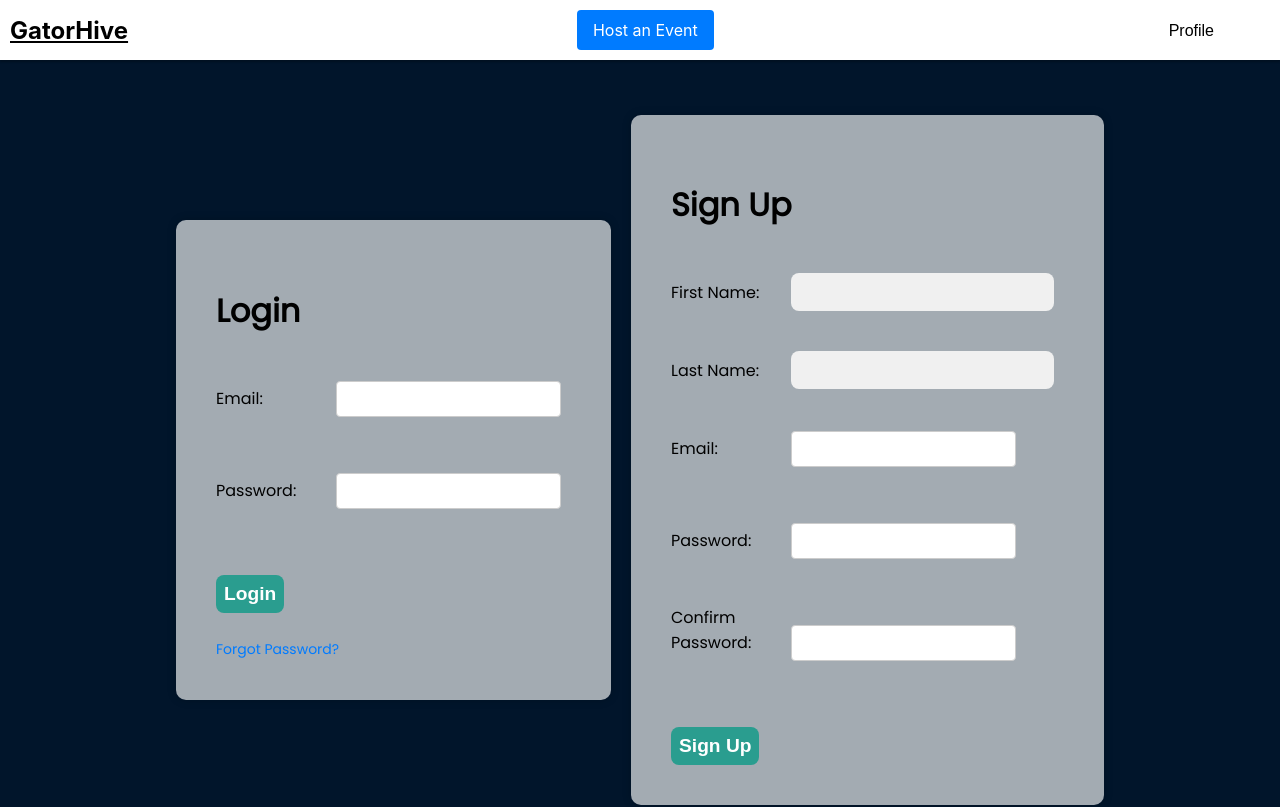
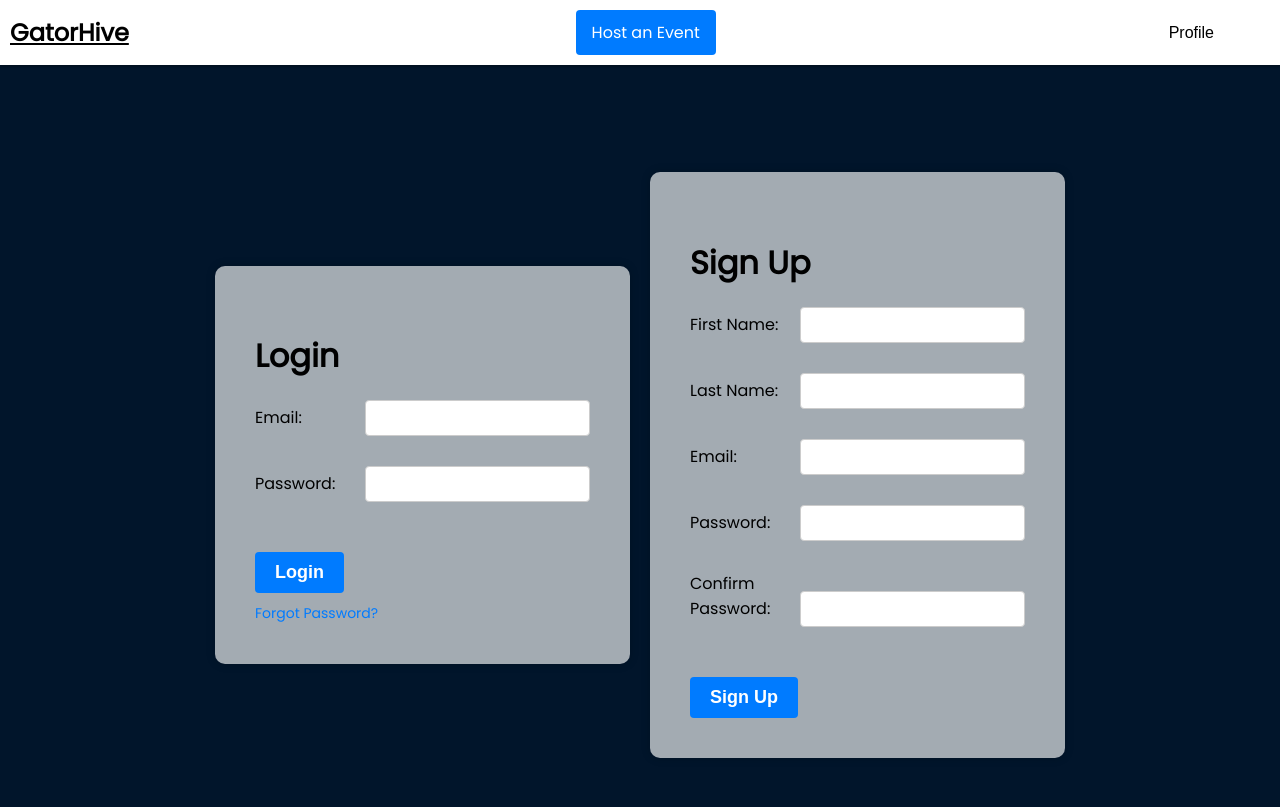
Before and after one commit to shanmukhchowdary147/GatorHive-26, a React (Create React App) app in the folder client/: page /login in a window 1280 px wide. Shown: the top 807 px of the page. Built offline with nearby package versions, Linux system fonts and the light colour scheme.

Commit message:
changes -shunn

```diff
--- a/client/package.json
+++ b/client/package.json
@@ -22,12 +22,6 @@
     "test": "react-scripts test",
     "eject": "react-scripts eject"
   },
-  "eslintConfig": {
-    "extends": [
-      "react-app",
-      "react-app/jest"
-    ]
-  },
   "browserslist": {
     "production": [
       ">0.2%",
--- a/client/src/index.css
+++ b/client/src/index.css
@@ -1,8 +1,8 @@
+@import url('https://fonts.googleapis.com/css2?family=Domine:wght@700&family=Poppins&display=swap');
+
 body {
   margin: 0;
-  font-family: -apple-system, BlinkMacSystemFont, 'Segoe UI', 'Roboto', 'Oxygen',
-    'Ubuntu', 'Cantarell', 'Fira Sans', 'Droid Sans', 'Helvetica Neue',
-    sans-serif;
+  font-family: 'Poppins', sans-serif;
   -webkit-font-smoothing: antialiased;
   -moz-osx-font-smoothing: grayscale;
 }
--- a/client/src/pages/HostEvent/HostEvent.css
+++ b/client/src/pages/HostEvent/HostEvent.css
@@ -3,22 +3,22 @@ h1 {
   margin-bottom: 2rem;
 }
 
-form {
+.eventHost-form {
   display: flex;
   flex-direction: column;
   gap: 1rem;
 }
 
-label {
+.eventHost-form label {
   display: block;
   font-size: 1.2rem;
 }
 
-input[type="text"],
-input[type="number"],
-input[type="date"],
-select,
-textarea {
+.eventHost-form input[type='text'],
+.eventHost-form input[type='number'],
+.eventHost-form input[type='date'],
+.eventHost-form select,
+.eventHost-form textarea {
   font-size: 1.2rem;
   padding: 0.5rem;
   border-radius: 0.5rem;
@@ -28,18 +28,18 @@ textarea {
   margin-bottom: 1rem;
 }
 
-input[type="text"]:disabled {
+.eventHost-form input[type='text']:disabled {
   background-color: white;
 }
-input {
+.eventHost-form input {
   margin: 10px;
 }
 
-input[type="checkbox"] {
+.eventHost-form input[type='checkbox'] {
   margin-right: 0.5rem;
 }
 
-button[type="submit"] {
+.eventHost-form button[type='submit'] {
   background-color: #2a9d8f;
   color: white;
   font-size: 1.2rem;
@@ -50,7 +50,7 @@ button[type="submit"] {
   transition: background-color 0.2s ease-in-out;
 }
 
-button[type="submit"]:hover {
+button[type='submit']:hover {
   background-color: #1e7c72;
   margin: 10px;
 }
--- a/client/src/pages/HostEvent/HostEvent.js
+++ b/client/src/pages/HostEvent/HostEvent.js
@@ -1,19 +1,19 @@
-import "./HostEvent.css";
-import React, { useState } from "react";
+import './HostEvent.css';
+import React, { useState } from 'react';
 
 function HostEventPage() {
-  const [eventName, setEventName] = useState("");
-  const [eventDetails, setEventDetails] = useState("");
-  const [eventLocation, setEventLocation] = useState("");
+  const [eventName, setEventName] = useState('');
+  const [eventDetails, setEventDetails] = useState('');
+  const [eventLocation, setEventLocation] = useState('');
   const [isOnline, setIsOnline] = useState(false);
-  const [eventDate, setEventDate] = useState("");
-  const [tags, setTags] = useState("");
+  const [eventDate, setEventDate] = useState('');
+  const [tags, setTags] = useState('');
   const [posterImage, setPosterImage] = useState(null);
-  const [club, setClub] = useState("");
-  const [entryFee, setEntryFee] = useState("");
-  const [theme, setTheme] = useState("");
-  const [capacity, setCapacity] = useState("");
-  const [freeStuff, setFreeStuff] = useState("");
+  const [club, setClub] = useState('');
+  const [entryFee, setEntryFee] = useState('');
+  const [theme, setTheme] = useState('');
+  const [capacity, setCapacity] = useState('');
+  const [freeStuff, setFreeStuff] = useState('');
   const [allowGroupRegistration, setAllowGroupRegistration] = useState(false);
   const [carpooling, setCarpooling] = useState(false);
   const [alcoholAllowed, setAlcoholAllowed] = useState(false);
@@ -30,10 +30,10 @@ function HostEventPage() {
 
   const handleLocationChange = (event) => {
     if (event.target.checked) {
-      setEventLocation("Online Event");
+      setEventLocation('Online Event');
       setIsOnline(true);
     } else {
-      setEventLocation("");
+      setEventLocation('');
       setIsOnline(false);
     }
   };
@@ -41,27 +41,27 @@ function HostEventPage() {
   const handleSubmit = (event) => {
     event.preventDefault();
     // Here you could make an API call to submit the form data and image to a server
-    console.log("Event Name:", eventName);
-    console.log("Event Details:", eventDetails);
-    console.log("Event Location:", eventLocation);
-    console.log("Is Online:", isOnline);
-    console.log("Event Date:", eventDate);
-    console.log("Tags:", tags);
-    console.log("Poster Image:", posterImage);
-    console.log("Club:", club);
-    console.log("Entry Fee:", entryFee);
-    console.log("Theme:", theme);
-    console.log("Capacity:", capacity);
-    console.log("Free Stuff:", freeStuff);
-    console.log("Allow Group Registration:", allowGroupRegistration);
-    console.log("Carpooling:", carpooling);
-    console.log("Alcohol Allowed:", alcoholAllowed);
-    console.log("Is Veg:", isVeg);
-    console.log("Is Non-Veg:", isNonVeg);
-    console.log("Guide:", guide);
-    console.log("Has Parking:", hasParking);
-    console.log("Is Private Party:", isPrivateParty);
-    console.log("Pet Allowed:", petAllowed);
+    console.log('Event Name:', eventName);
+    console.log('Event Details:', eventDetails);
+    console.log('Event Location:', eventLocation);
+    console.log('Is Online:', isOnline);
+    console.log('Event Date:', eventDate);
+    console.log('Tags:', tags);
+    console.log('Poster Image:', posterImage);
+    console.log('Club:', club);
+    console.log('Entry Fee:', entryFee);
+    console.log('Theme:', theme);
+    console.log('Capacity:', capacity);
+    console.log('Free Stuff:', freeStuff);
+    console.log('Allow Group Registration:', allowGroupRegistration);
+    console.log('Carpooling:', carpooling);
+    console.log('Alcohol Allowed:', alcoholAllowed);
+    console.log('Is Veg:', isVeg);
+    console.log('Is Non-Veg:', isNonVeg);
+    console.log('Guide:', guide);
+    console.log('Has Parking:', hasParking);
+    console.log('Is Private Party:', isPrivateParty);
+    console.log('Pet Allowed:', petAllowed);
   };
 
   const handleImageChange = (event) => {
@@ -71,7 +71,7 @@ function HostEventPage() {
   return (
     <div>
       <h1>Host an Event</h1>
-      <form onSubmit={handleSubmit}>
+      <form onSubmit={handleSubmit} className="eventHost-form">
         <div className="main-cont">
           <div className="left-box">
             <label>
@@ -106,7 +106,7 @@ function HostEventPage() {
                 type="checkbox"
                 checked={isOnline}
                 onChange={handleLocationChange}
-              />{" "}
+              />{' '}
             </label>
             <br />
             <label>
@@ -147,8 +147,8 @@ function HostEventPage() {
               <input
                 type="checkbox"
                 checked={!capacity}
-                onChange={() => setCapacity("")}
-              />{" "}
+                onChange={() => setCapacity('')}
+              />{' '}
               Unlimited
             </label>
             <br />
@@ -230,7 +230,7 @@ function HostEventPage() {
                 <option value="informal">Informal</option>
                 <option value="other">Other</option>
               </select>
-              {theme === "other" && (
+              {theme === 'other' && (
                 <input
                   type="text"
                   value={theme}
--- a/client/src/pages/Login/Login.css
+++ b/client/src/pages/Login/Login.css
@@ -1,5 +1,3 @@
-@import url('https://fonts.googleapis.com/css2?family=Domine:wght@700&family=Poppins&display=swap');
-
 .login-signup-container {
   /* background-image: url('C:/Users/Shanmukh Chowdary/Desktop/bg4.jpg');
   background-repeat: no-repeat;
@@ -10,8 +8,6 @@
   justify-content: center;
   align-items: center;
   height: 100vh;
-  font-family: 'Domine', serif;
-  font-family: 'Poppins', sans-serif;
 }
 
 .login-box,
```
Also changed, not shown: 1 other file (tests, documents, lock files or other folders).
